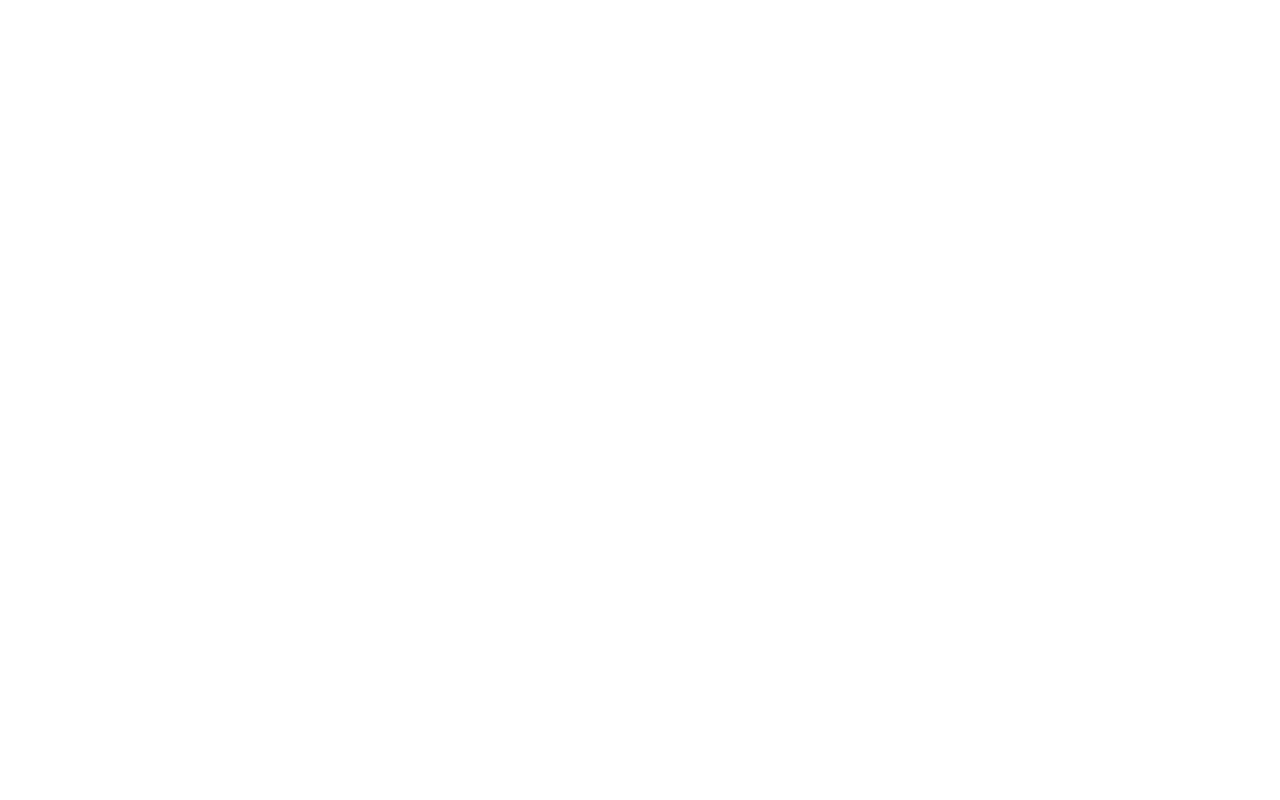
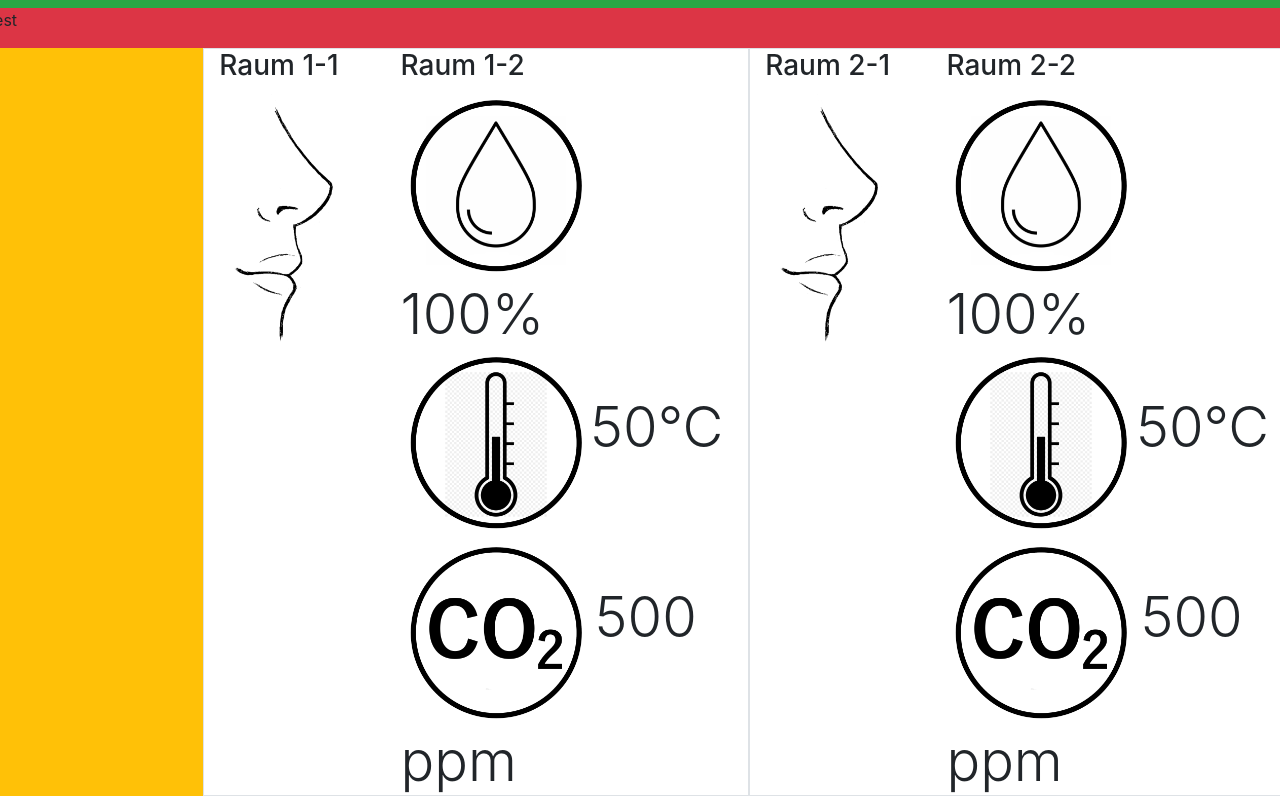
Before and after one commit to dohack-io/stay-fresh, a plain HTML site: page index.html in a window 1280 px wide. Drawn offline with nearby package versions, Linux system fonts and the light colour scheme.

Commit message:
Grober Aufbau

```diff
--- a/index.html
+++ b/index.html
@@ -1,12 +1,82 @@
 <!DOCTYPE html>
 <html lang="en">
+
 <head>
     <meta charset="UTF-8">
     <meta name="viewport" content="width=device-width, initial-scale=1.0">
     <meta http-equiv="X-UA-Compatible" content="ie=edge">
-    <title>Document</title>
+    <title>stay-fresh</title>
+    <link rel="stylesheet" href="https://stackpath.bootstrapcdn.com/bootstrap/4.3.1/css/bootstrap.min.css"
+        integrity="sha384-ggOyR0iXCbMQv3Xipma34MD+dH/1fQ784/j6cY/iJTQUOhcWr7x9JvoRxT2MZw1T" crossorigin="anonymous">
+    <link rel="stylesheet" href="style.css">
 </head>
+
 <body>
+    <nav class="row site-header py-1 bg-success">
+        <!--
+        <div class="container d-flex flex-column flex-md-row justify-content-around">
+            <a class="py-2 d-none d-md-inline-block mr-5" href="#">Luftqualität Stadt</a>
+            <a class="py-2 d-none d-md-inline-block" href="#">Luftqualität Raum</a>
+        </div>-->
 
+    </nav>
+    <div class="row bg-danger">
+        <div class="col-6"></div>
+        <div class="col-6"></div>
+        <p>Test</p>
+    </div>
+    <div class="row">
+        <div class="col-2 bg-warning">
+
+        </div>
+        <div class="border col-5">
+            <div class="row">
+                <div class="col-4">
+                    <h3>Raum 1-1</h3>
+                    <img class="img-fluid" src="./img/nasegut.png" alt="" srcset="">
+                </div>
+                <div class="col-8 parameter-list d-flex flex-column">
+                    <h3>Raum 1-2</h3>
+                    <div><img class="img-fluid" src="./img/tropfen.png"><strong class="display-4">100%</strong> </div>
+
+                    <div><img class="img-fluid" src="./img/thermometer.png"><strong class="display-4">50°C</strong>
+                    </div>
+                    <div><img class="img-fluid" src="./img/CO2.png"> <strong class="display-4">500 ppm </strong>
+                    </div>
+                </div>
+            </div>
+        </div>
+        <div class="border col-5">
+            <div class="row">
+                <div class="col-4">
+                    <h3>Raum 2-1</h3>
+                    <img class="img-fluid" src="./img/nasegut.png" alt="" srcset="">
+                </div>
+                <div class="col-8 parameter-list d-flex flex-column">
+                    <h3>Raum 2-2</h3>
+                    <div><img class="img-fluid" src="./img/tropfen.png"><strong class="display-4">100%</strong> </div>
+
+                    <div><img class="img-fluid" src="./img/thermometer.png"><strong class="display-4">50°C</strong>
+                    </div>
+                    <div><img class="img-fluid" src="./img/CO2.png"> <strong class="display-4">500 ppm </strong>
+                    </div>
+                </div>
+            </div>
+        </div>
+    </div>
+    </div>
+
+
+
+    <script src="https://code.jquery.com/jquery-3.3.1.slim.min.js"
+        integrity="sha384-q8i/X+965DzO0rT7abK41JStQIAqVgRVzpbzo5smXKp4YfRvH+8abtTE1Pi6jizo"
+        crossorigin="anonymous"></script>
+    <script src="https://cdnjs.cloudflare.com/ajax/libs/popper.js/1.14.7/umd/popper.min.js"
+        integrity="sha384-UO2eT0CpHqdSJQ6hJty5KVphtPhzWj9WO1clHTMGa3JDZwrnQq4sF86dIHNDz0W1"
+        crossorigin="anonymous"></script>
+    <script src="https://stackpath.bootstrapcdn.com/bootstrap/4.3.1/js/bootstrap.min.js"
+        integrity="sha384-JjSmVgyd0p3pXB1rRibZUAYoIIy6OrQ6VrjIEaFf/nJGzIxFDsf4x0xIM+B07jRM"
+        crossorigin="anonymous"></script>
 </body>
+
 </html>
--- /dev/null
+++ b/style.css
@@ -0,0 +1,3 @@
+.parameter-list img {
+    width: 190px;
+}
```
